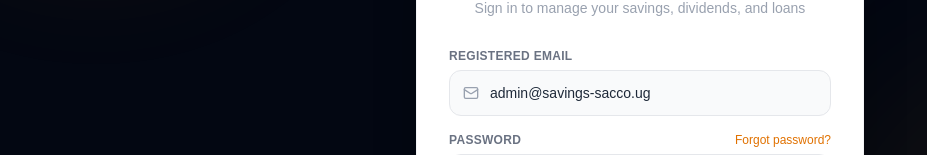
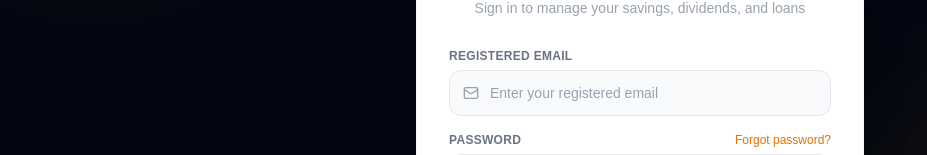
Before and after one commit to Nafula-Mercyline/savings-dashboard, a Next.js app: page /login in a window 1280 px wide. Shown: the part 306-461 px from the top of the page, without its empty margins (0-927 px from the left). Built offline with nearby package versions, Linux system fonts and the light colour scheme; no server answers.

Commit message:
edit login page with autocomplete attributes

```diff
--- a/app/login/page.tsx
+++ b/app/login/page.tsx
@@ -35,10 +35,9 @@ export default function LoginPage() {
 
   const [mode, setMode] = useState<AuthMode>("login");
 
-  // Default email matches the admin account in the users table (role: admin),
-  // so the account that signs in already has the role needed to reach /settings.
-  // Password is left blank on purpose — never ship a real password pre-filled in source.
-  const [email, setEmail] = useState("admin@savings-sacco.ug");
+  // Both fields start empty on purpose: this page is public, so it must not
+  // show an account email or password to visitors.
+  const [email, setEmail] = useState("");
   const [password, setPassword] = useState("");
 
   const [showPassword, setShowPassword] = useState(false);
@@ -162,8 +161,9 @@ export default function LoginPage() {
                 value={email}
                 onChange={(e) => setEmail(e.target.value)}
                 required
+                autoComplete="email"
                 className={inputCls}
-                placeholder="admin@savings-sacco.ug"
+                placeholder="Enter your registered email"
               />
             </div>
           </div>
@@ -189,6 +189,7 @@ export default function LoginPage() {
                   value={password}
                   onChange={(e) => setPassword(e.target.value)}
                   required={mode === "login"}
+                  autoComplete="current-password"
                   className={`${inputCls} pr-10`}
                   placeholder="Enter your password"
                 />
```
